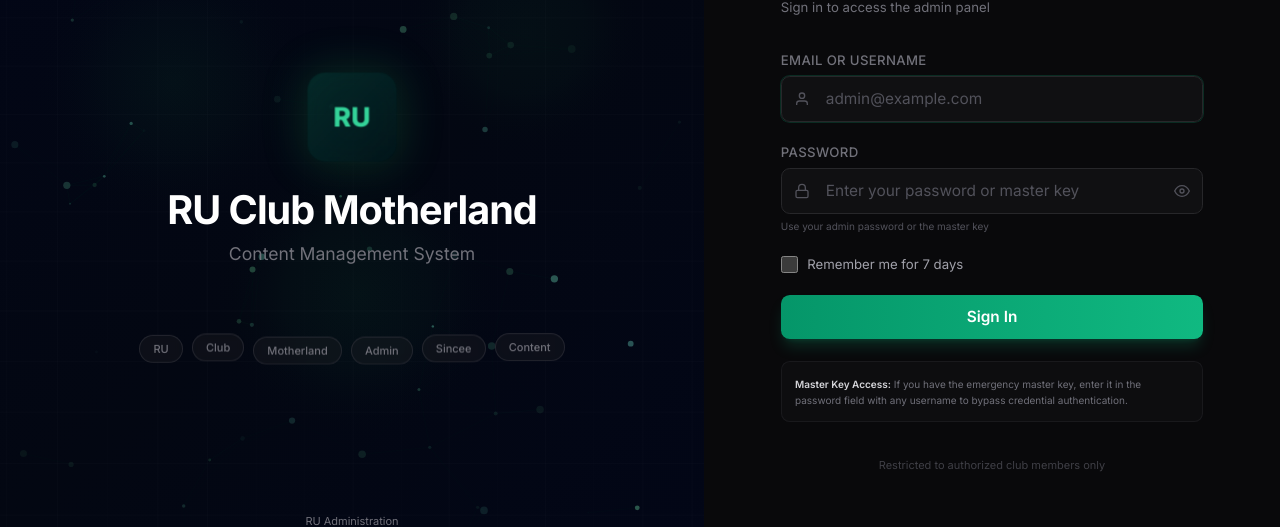
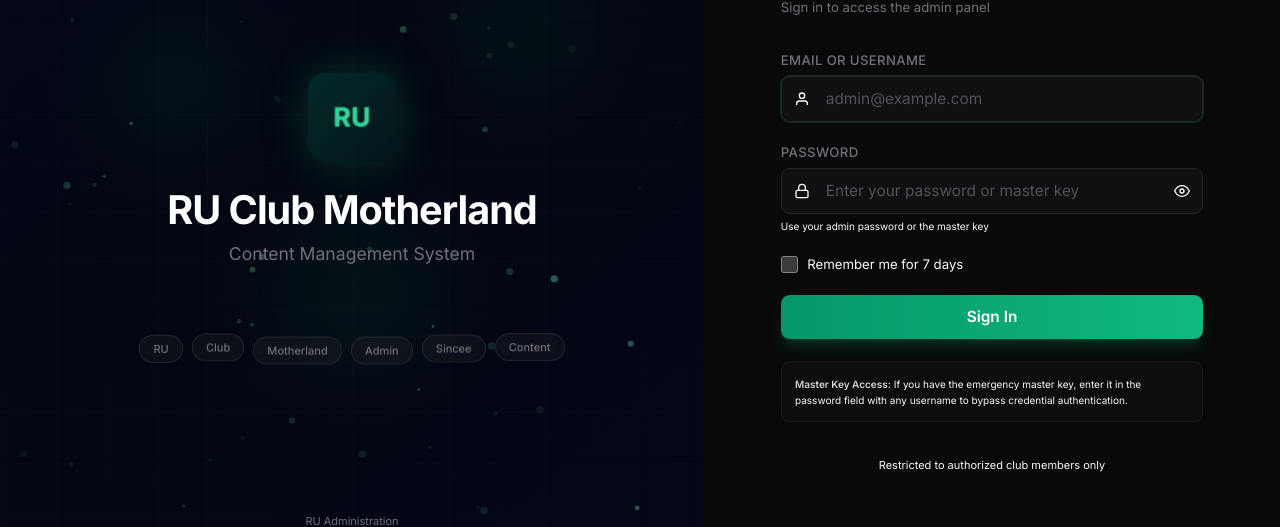
Before and after one commit to VoidX3D/RU_Admin_Site, a React (Vite) app: page / in a window 1280 px wide. Shown: the part 181-708 px from the top of the page. Built offline with nearby package versions, Linux system fonts and the light colour scheme; no server answers.

Commit message:
fix: dark mode text readability - override grey zinc tones to white in App.css

```diff
--- a/src/App.css
+++ b/src/App.css
@@ -50,3 +50,11 @@ body {
 ::selection { background: #22c55e; color: #fff; }
 
 @keyframes spin { to { transform: rotate(360deg); } }
+
+/* Dark mode text readability — override grey zinc tones to white */
+.dark .dark\:text-zinc-400,
+.dark .dark\:text-zinc-500,
+.dark .dark\:text-zinc-600,
+.dark .dark\:text-zinc-700 {
+  color: #fafafa !important;
+}
```
